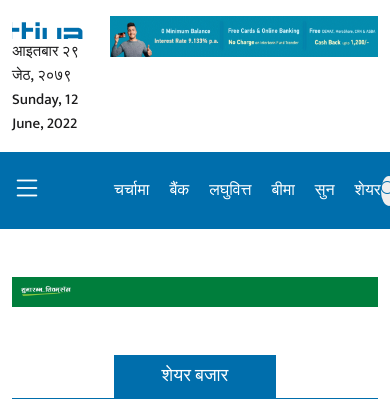
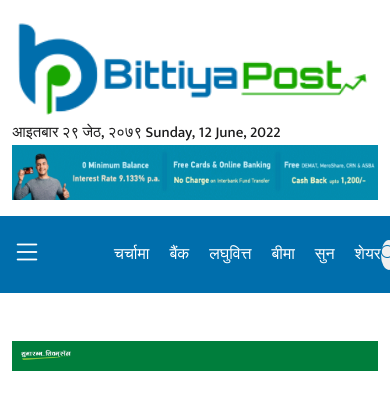
Before and after one commit to Rijanswar/Bittya-Post, a PHP site: page / in a window 390 px wide; the page is wider, and only the part inside the window is pictured. Shown: the top 418 px of that part. Run offline with PHP 8.4, Linux system fonts and the light colour scheme.

Commit message:
header logo fix

```diff
--- a/css/style..css
+++ b/css/style..css
@@ -170,10 +170,9 @@ h2 {
 }
 
 .top-header .logo {
-  -o-object-fit: none;
-     object-fit: none;
   height: -moz-fit-content;
   height: fit-content;
+  width: 100%;
 }
 .top-header time {
   font-size: 15px;
--- a/includes/header.php
+++ b/includes/header.php
@@ -15,11 +15,11 @@
     <header>
         <div class="top-header container my-3">
             <div class="row">
-                <div class="col-3">
+                <div class="col-lg-3 col-md-12">
                     <a href="index.php"><img class="logo" src="images/logo-2.png" alt="BittyaPost"></a>
                     <time datetime="">आइतबार २९ जेठ, २०७९ Sunday, 12 June, 2022</time>
                 </div>
-                <div class="col-9">
+                <div class="col-lg-9 col-md-12">
                     <a href=""><img src="images/header-ad.png" alt=""></a>
                 </div>
             </div>
--- a/scss/layouts/_header.scss
+++ b/scss/layouts/_header.scss
@@ -1,7 +1,7 @@
 .top-header {
     .logo {
-        object-fit: none;
         height: fit-content;
+        width: 100%;
     }
 
     time {
```
Also changed, not shown: 1 other file.
